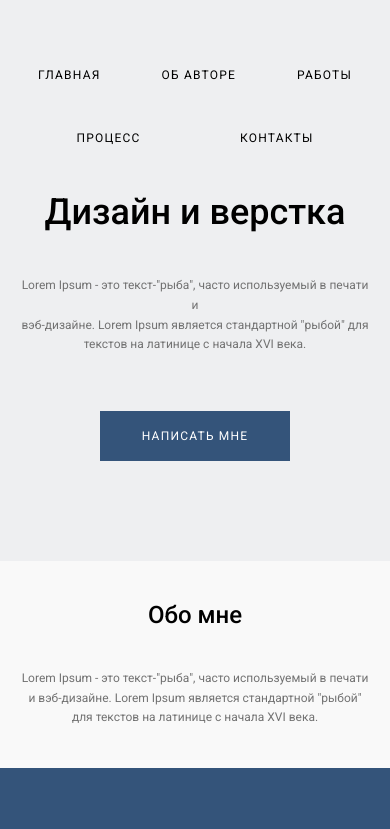
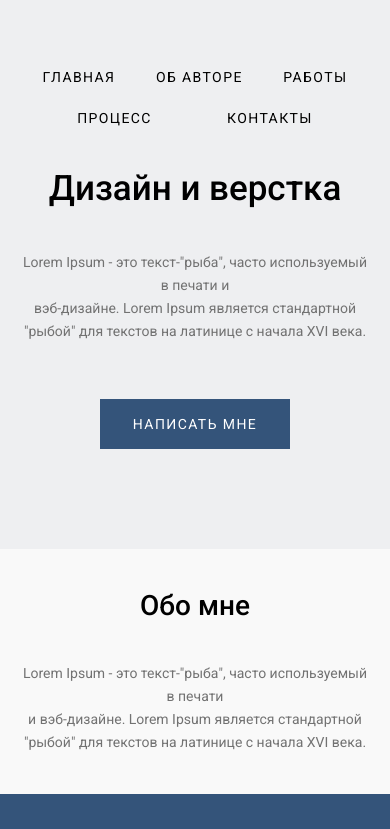
Before and after one commit to Manuilovalex/simple_site, a plain HTML site: page index.html in a window 390 px wide. Shown: the top 829 px of the page. Drawn offline with Linux system fonts and the light colour scheme.

Commit message:
site_simple_responsive_v3

```diff
--- a/css/style.css
+++ b/css/style.css
@@ -246,16 +246,17 @@ a {
 }
 
 @media (max-width: 576px) {
-  :root {
-    --font-size: 12px;
-  }
-
   .header {
+    font-size: 14px;
     min-height: 400px;
   }
 
+  .content__title {
+    font-size: 2.5rem;
+  }
+
   .navbar {
-    margin-bottom: 35px;
+    margin-bottom: 30px;
   }
 
   .content {
@@ -263,6 +264,7 @@ a {
   }
 
   .navbar__list {
+    gap: 18px;
     flex-wrap: wrap;
     justify-content: space-evenly;
   }
```
